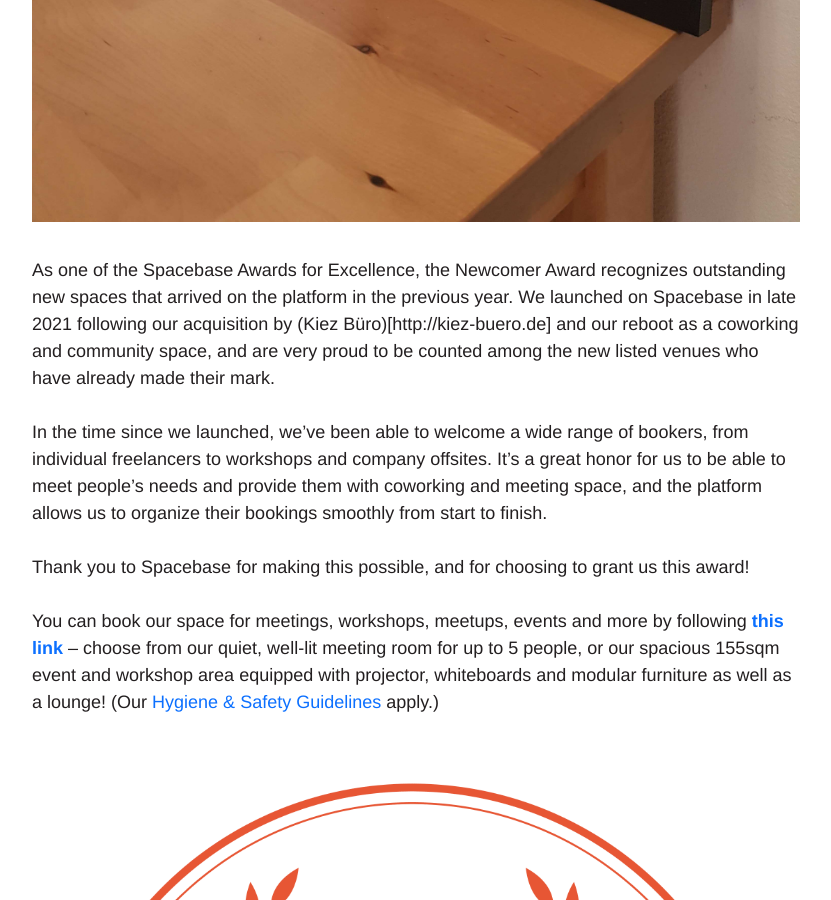
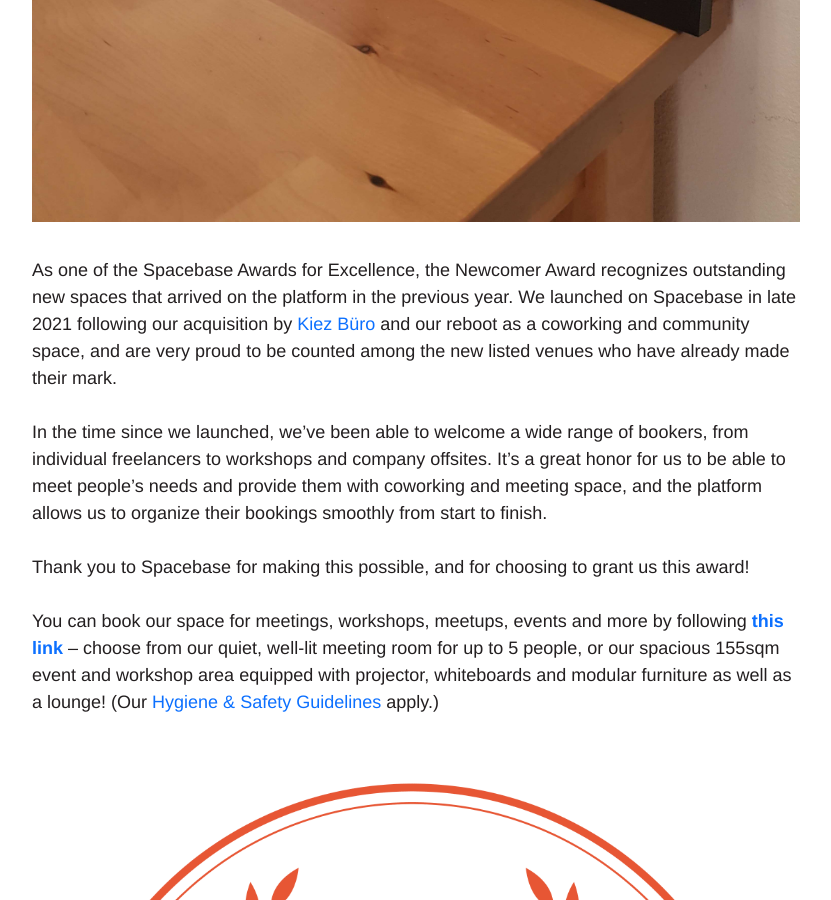
Before and after one commit to co-up/co-up.de, a Jekyll site: the page built from _posts/2022-06-27-spacebase-newcomer-award-2022.md, in a window 1280 px wide and 900 px high, scrolled down 1235 px. Shown: the whole window, without its empty margins (224-1055 px from the left). Built offline with Jekyll 4.4.1, drawn with Linux system fonts in a browser that asks for light colours; comment, search, counter and statistics services are not loaded.

Commit message:
fixed tags

```diff
--- a/_posts/2022-06-27-spacebase-newcomer-award-2022.md
+++ b/_posts/2022-06-27-spacebase-newcomer-award-2022.md
@@ -8,7 +8,7 @@
 
 <img src="/photos/015 spacebase_zertifikat 900px.jpg" alt="Framed certificate of co.up's Spacebase 2022 Newcomer Award placed next to the meeting room" width="700px">
 
-As one of the Spacebase Awards for Excellence, the Newcomer Award recognizes outstanding new spaces that arrived on the platform in the previous year. We launched on Spacebase in late 2021 following our acquisition by (Kiez Büro)[http://kiez-buero.de] and our reboot as a coworking and community space, and are very proud to be counted among the new listed venues who have already made their mark.
+As one of the Spacebase Awards for Excellence, the Newcomer Award recognizes outstanding new spaces that arrived on the platform in the previous year. We launched on Spacebase in late 2021 following our acquisition by [Kiez Büro](http://kiez-buero.de) and our reboot as a coworking and community space, and are very proud to be counted among the new listed venues who have already made their mark.
 
 In the time since we launched, we’ve been able to welcome a wide range of bookers, from individual freelancers to workshops and company offsites. It’s a great honor for us to be able to meet people’s needs and provide them with coworking and meeting space, and the platform allows us to organize their bookings smoothly from start to finish.
 
```
